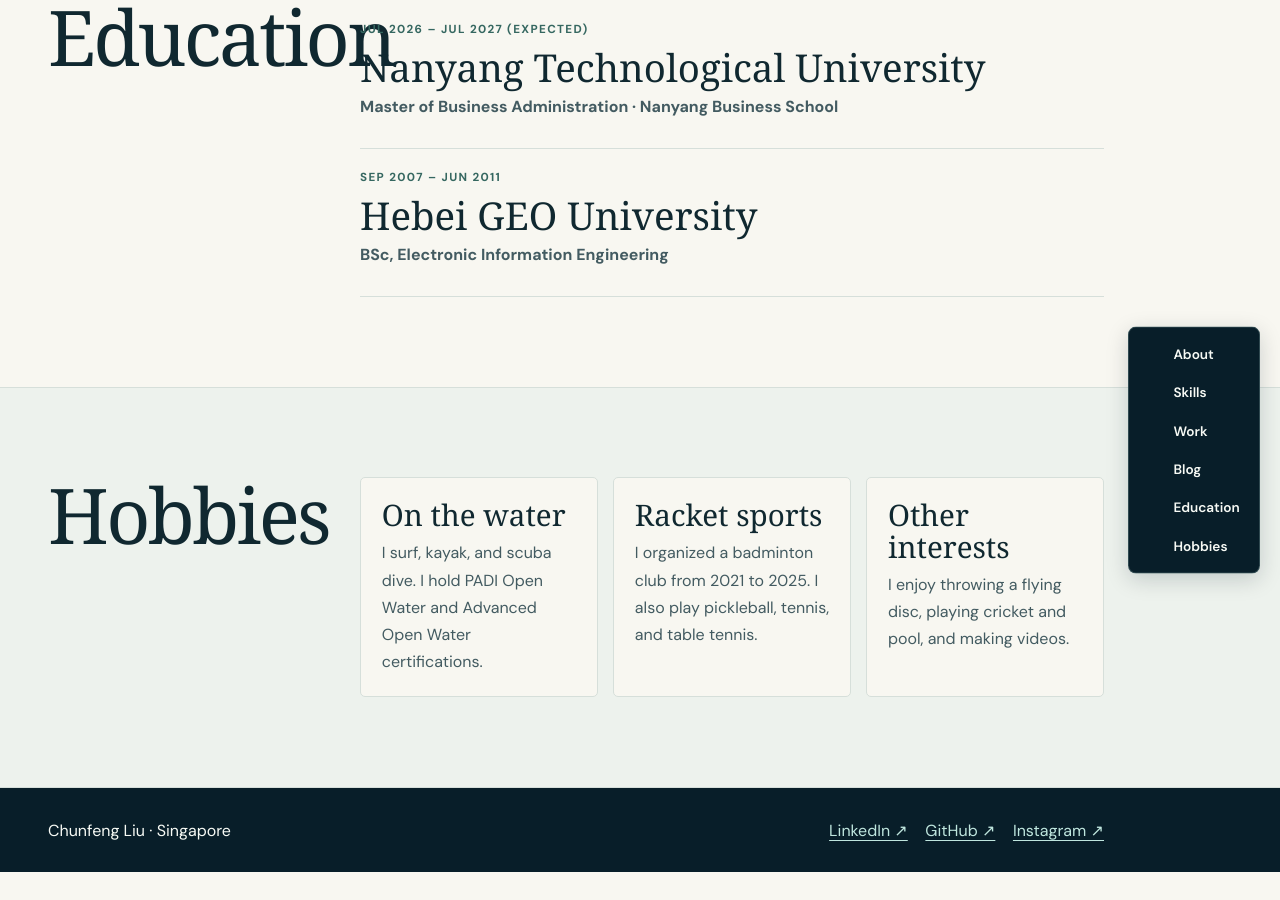
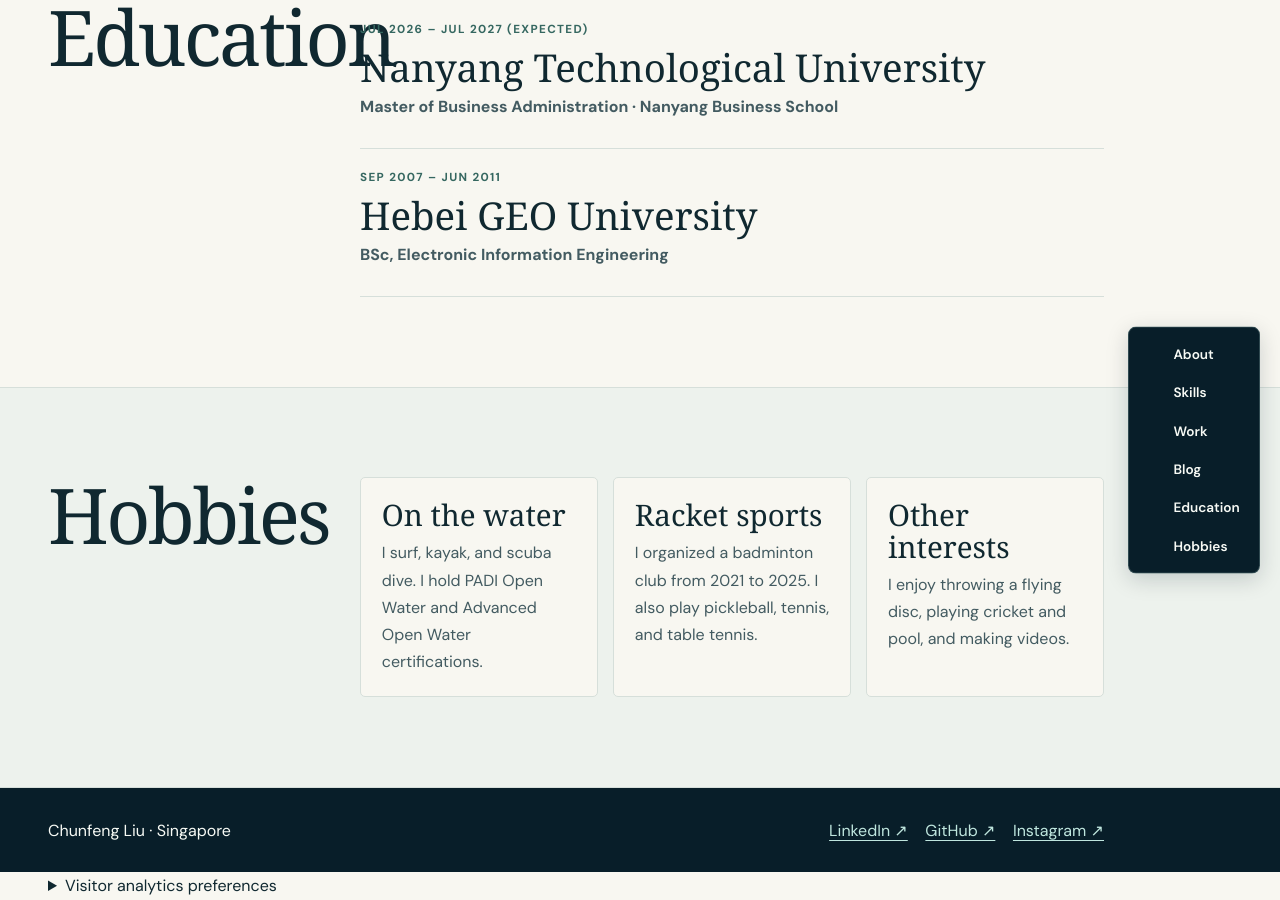
Before and after one commit to sprindy/chunfeng_liu.github.io, a Jekyll site: the page built from index.html, in a window 1280 px wide and 900 px high, scrolled down 3401 px. Built offline with Jekyll 4.4.1, drawn with Linux system fonts in a browser that asks for light colours; some web fonts are replaced; before the commit the page ends 4273 px from its top, so only the background shows below that; part of the change alters nothing that is shown.

Commit message:
Connect portfolio analytics shortcut to the deployed dashboard

```diff
--- a/_config.yml
+++ b/_config.yml
@@ -22,4 +22,4 @@ defaults:
 exclude: [README.md, AGENTS.md, Gemfile, Gemfile.lock, vendor, _analytics]
 
 # Set to the deployed Worker URL to enable the analytics preferences on the site.
-visitor_analytics_url: ''
+visitor_analytics_url: 'https://chunfeng-portfolio-analytics.sprindy-liu.workers.dev/'
```
